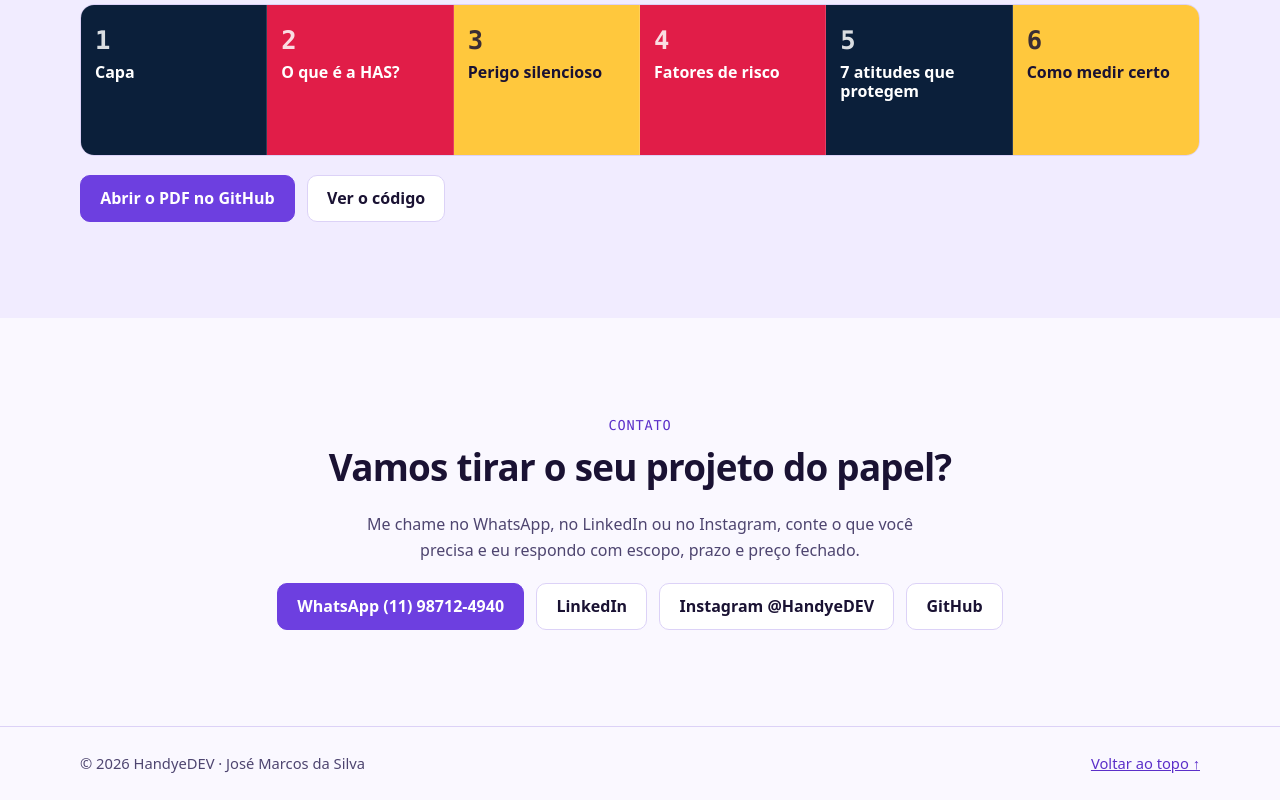
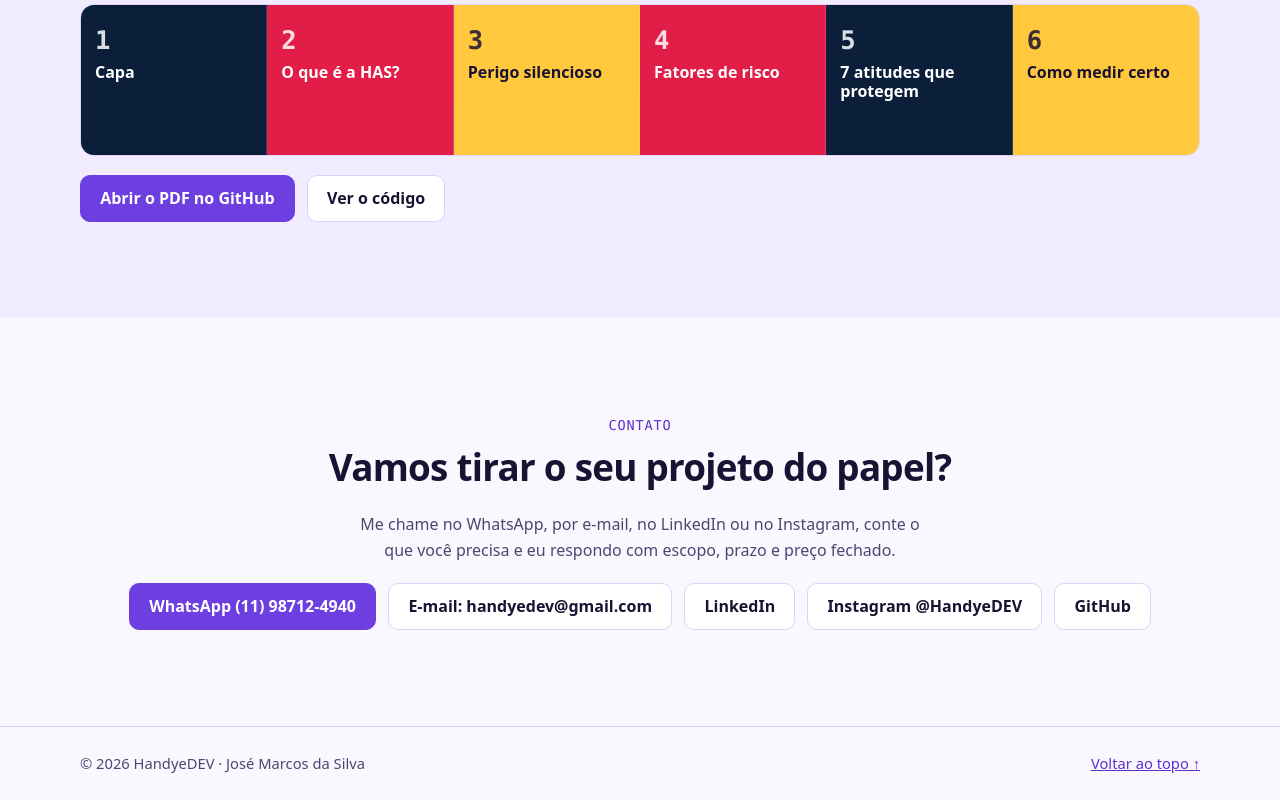
Before and after one commit to HandyeDEV/portifolio-handyedev, a plain HTML site: page index.html in a window 1280 px wide. Shown: the part 4980-5780 px from the top of the page. Drawn offline with Linux system fonts and the light colour scheme.

Commit message:
Adiciona e-mail de contato

```diff
--- a/index.html
+++ b/index.html
@@ -293,9 +293,10 @@
   <div class="wrap contato">
     <p class="etiqueta">Contato</p>
     <h2>Vamos tirar o seu projeto do papel?</h2>
-    <p class="sub">Me chame no WhatsApp, no LinkedIn ou no Instagram, conte o que você precisa e eu respondo com escopo, prazo e preço fechado.</p>
+    <p class="sub">Me chame no WhatsApp, por e-mail, no LinkedIn ou no Instagram, conte o que você precisa e eu respondo com escopo, prazo e preço fechado.</p>
     <div class="acoes centro">
       <a class="btn btn-prim" href="https://wa.me/5511987124940?text=Ol%C3%A1%2C%20HandyeDEV!%20Vi%20sua%20landing%20page%20e%20quero%20conversar%20sobre%20um%20projeto." target="_blank" rel="noopener">WhatsApp (11) 98712-4940</a>
+      <a class="btn" href="mailto:handyedev@gmail.com?subject=Contato%20pela%20landing%20page">E-mail: handyedev@gmail.com</a>
       <a class="btn" href="https://www.linkedin.com/in/euhandye" target="_blank" rel="noopener">LinkedIn</a>
       <a class="btn" href="https://www.instagram.com/handyedev" target="_blank" rel="noopener">Instagram @HandyeDEV</a>
       <a class="btn" href="https://github.com/HandyeDEV" target="_blank" rel="noopener">GitHub</a>
```
